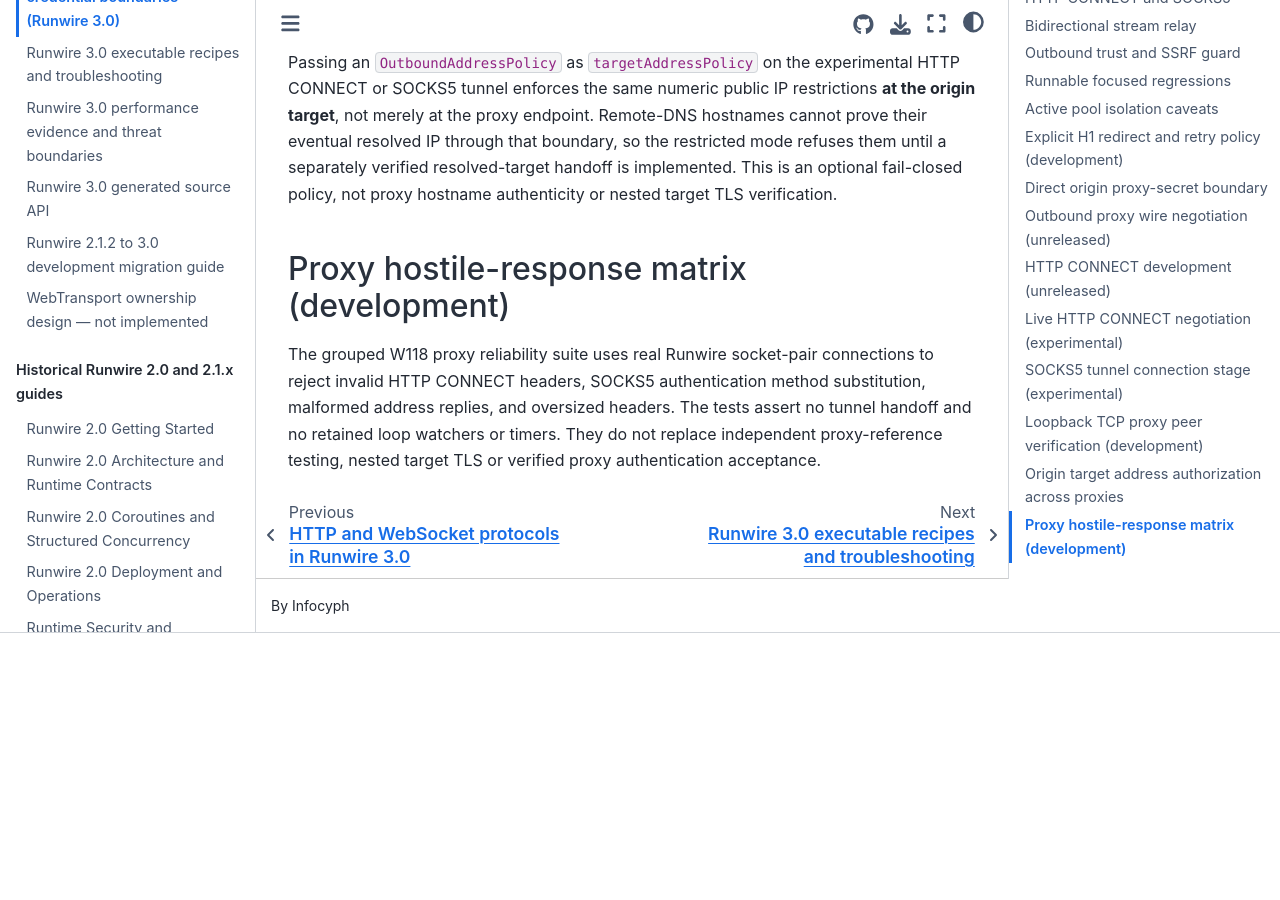
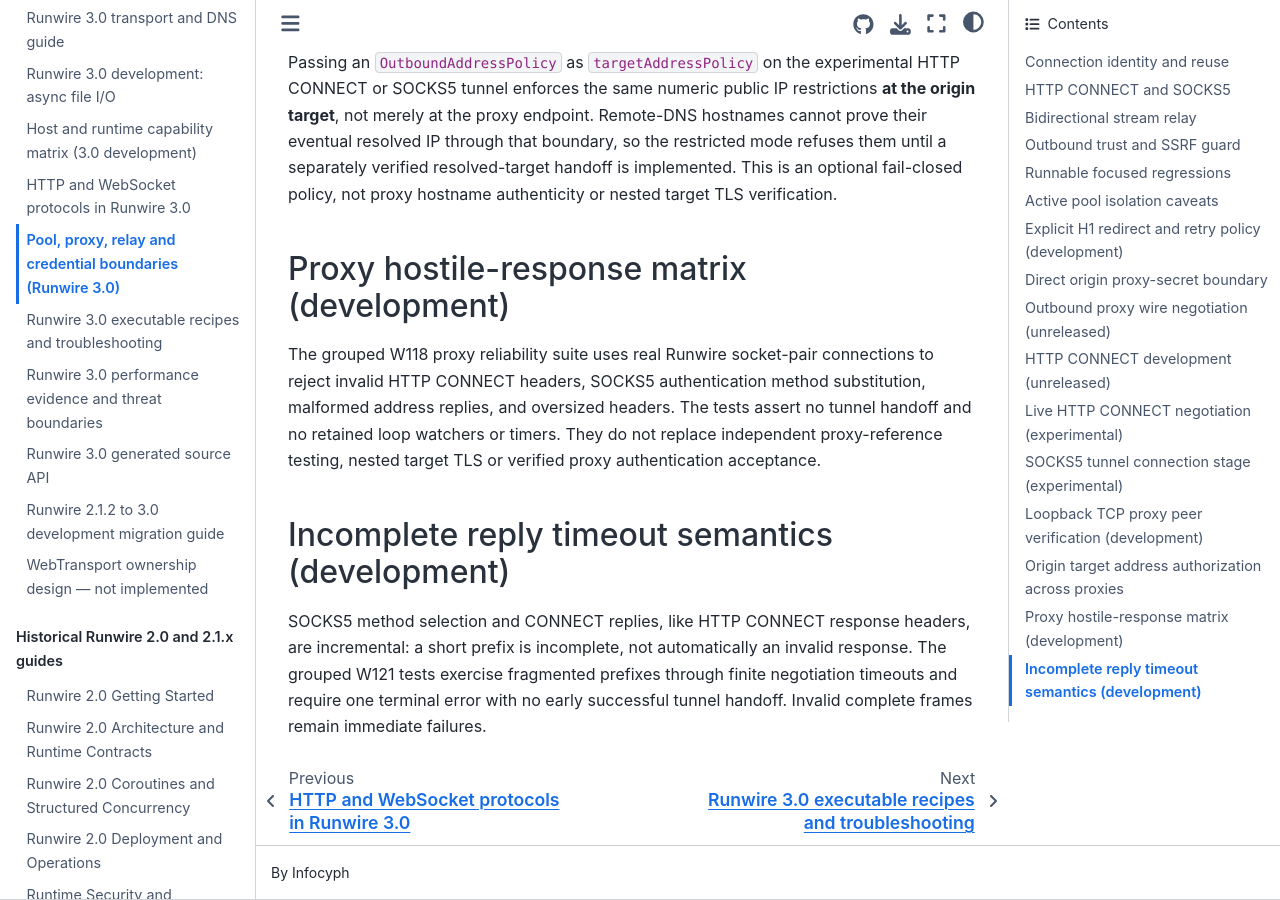
Before and after one commit to infocyph/Runwire, a Sphinx documentation site: the page built from docs/connection-policies-3.0.rst, in a window 1280 px wide and 900 px high, scrolled down 5405 px. Built offline with Sphinx 7.4.7 and the Sphinx Book theme 1.1.4, drawn with Linux system fonts in a browser that asks for light colours; before the commit the page ends 6038 px from its top, so only the background shows below that.

Commit message:
fix(runwire): W121 grouped proxy fragmentation, finite timeout and PHPForge QA

```diff
--- a/docs/connection-policies-3.0.rst
+++ b/docs/connection-policies-3.0.rst
@@ -243,3 +243,13 @@
 The tests assert no tunnel handoff and no retained loop watchers or timers.
 They do not replace independent proxy-reference testing, nested target TLS
 or verified proxy authentication acceptance.
+
+Incomplete reply timeout semantics (development)
+-----------------------------------------------
+
+SOCKS5 method selection and CONNECT replies, like HTTP CONNECT response
+headers, are incremental: a short prefix is incomplete, not automatically
+an invalid response. The grouped W121 tests exercise fragmented prefixes
+through finite negotiation timeouts and require one terminal error with
+no early successful tunnel handoff. Invalid complete frames remain
+immediate failures.
```
Also changed, not shown: docs/plans/runwire-3.0-unified-runtime-development-plan.md (+3 -0 lines), docs/plans/runwire-3.0-unified-runtime-roadmap.md (+3 -0 lines), 3 other files.
